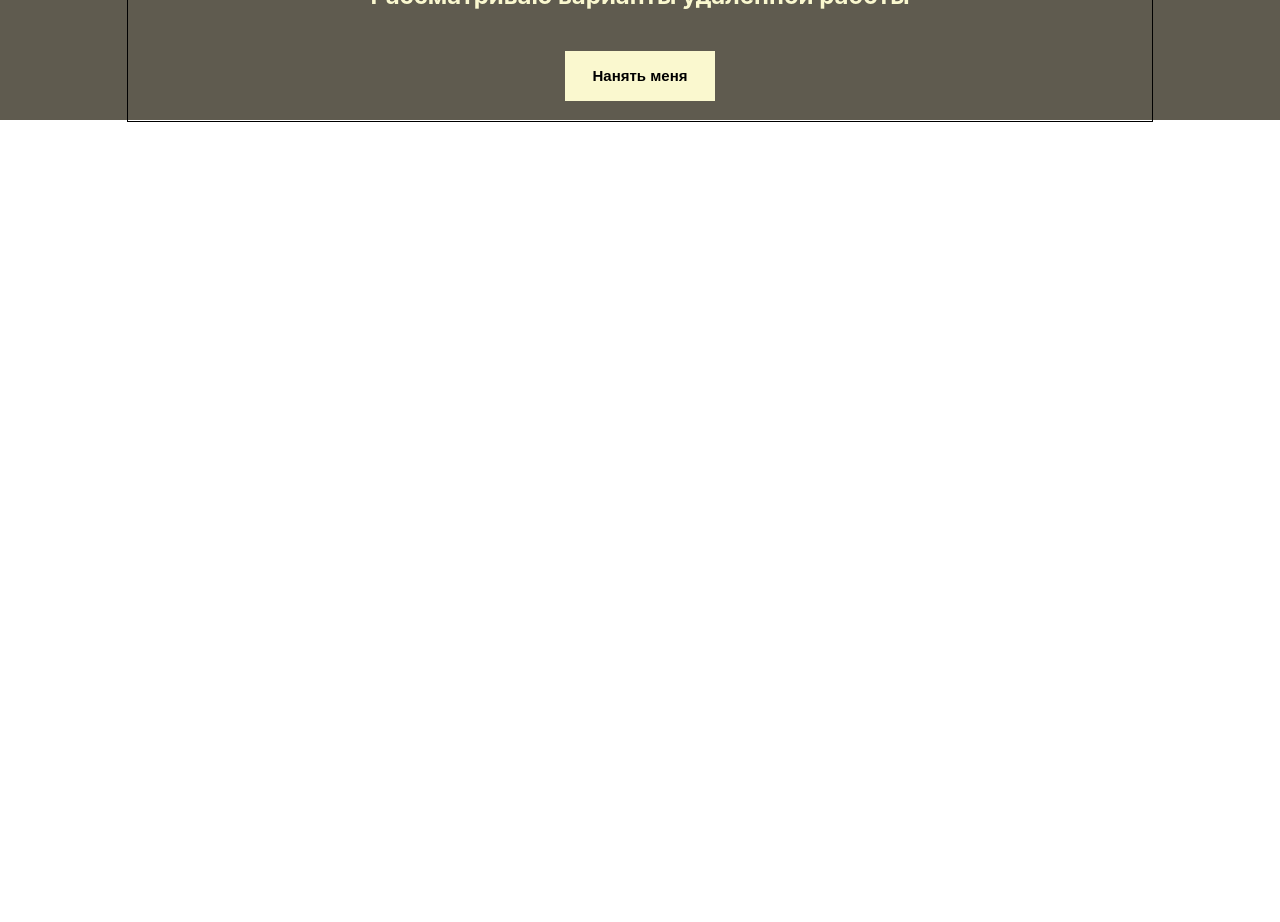
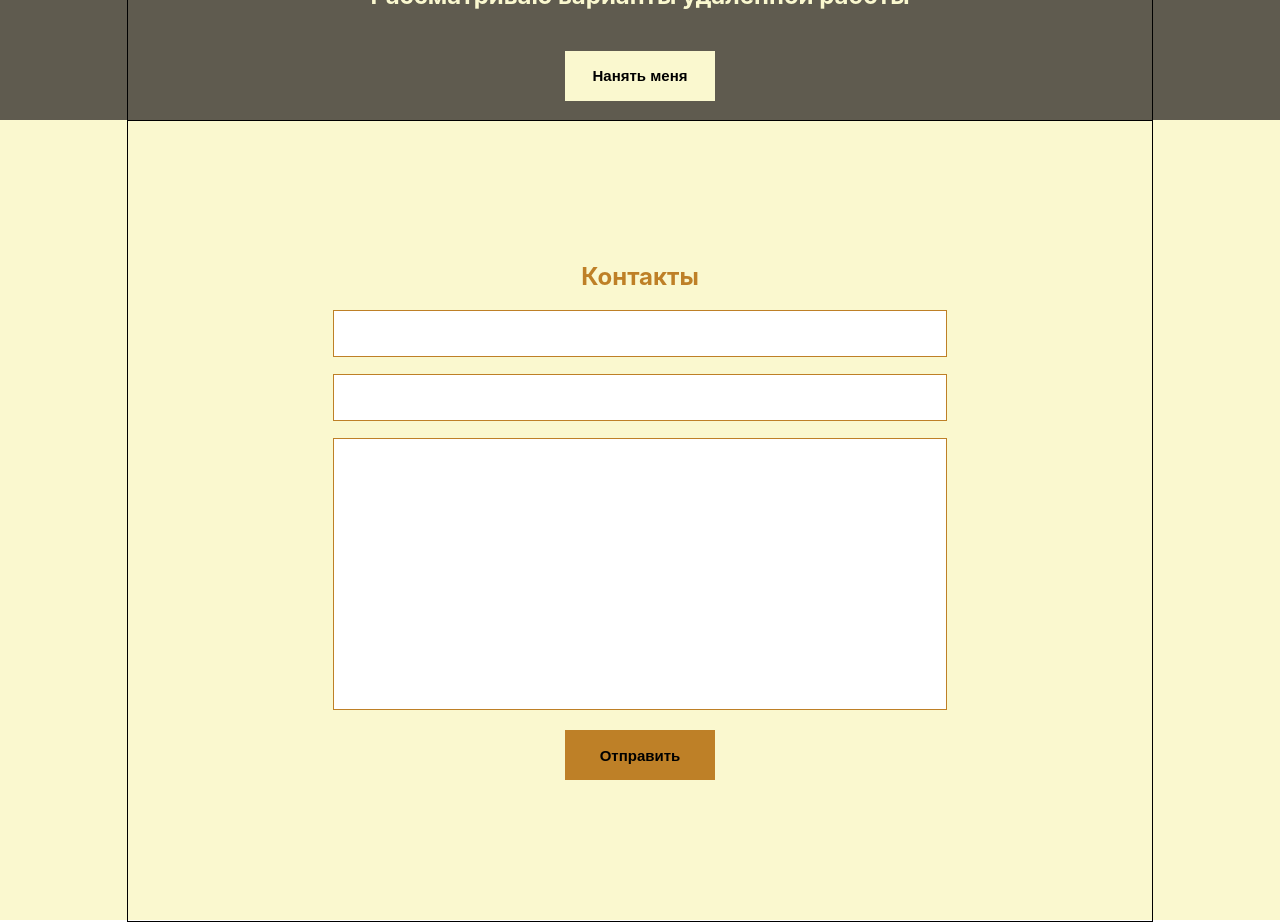
Before and after one commit to Miahri/portfolio, a React (Create React App) app: page / in a window 1280 px wide. Shown: the part 2520-3442 px from the top of the page. Before the commit the page ends 2642 px from the top, so only its background shows below. Built offline with nearby package versions, Linux system fonts and the light colour scheme.

Commit message:
added contact form and refactoring styles

```diff
--- /dev/null
+++ b/src/common/styles/Button.module.css
@@ -0,0 +1,7 @@
+.btn {
+    width: 150px;
+    height: 50px;
+    border: none;
+    font-size: 15px;
+    font-weight: bold;
+}
--- a/src/main/MainContent.tsx
+++ b/src/main/MainContent.tsx
@@ -4,6 +4,7 @@ import Info from "./info/Info";
 import SkillsLayout from "./skills/SkillsLayout";
 import Projects from "./projects/Projects";
 import HirePage from "./hirePage/HirePage";
+import Contacts from "./contacts/Contacts";
 
 const MainContent = () => {
     return (
@@ -12,6 +13,7 @@ const MainContent = () => {
             <SkillsLayout />
             <Projects />
             <HirePage />
+            <Contacts />
         </div>
     );
 };
--- a/src/main/contacts/Contacts.module.css
+++ b/src/main/contacts/Contacts.module.css
@@ -0,0 +1,36 @@
+.contactsBlock {
+    background-color: #FAF8CF;
+}
+
+.container {
+    flex-direction: column;
+    justify-content: center;
+}
+
+.container h2 {
+    color: #be8027;
+}
+
+.contactForm {
+    width: 60%;
+    height: 400px;
+    padding: 0;
+}
+
+.contactForm input, textarea {
+    width: 100%;
+    padding: 15px 20px;
+    display: inline-block;
+    border: 1px solid #be8027;
+    box-sizing: border-box;
+}
+
+.contactForm textarea {
+    padding: 120px 20px;
+    resize: none;
+}
+
+.sendBtn {
+    background-color: #be8027;
+    margin: 20px;
+}
--- a/src/main/contacts/Contacts.tsx
+++ b/src/main/contacts/Contacts.tsx
@@ -0,0 +1,25 @@
+import React from 'react';
+import block from "../../common/styles/CardBlock.module.css";
+import container from "../../common/styles/Container.module.css";
+import card from "../../common/styles/Card.module.css"
+import styles from "./Contacts.module.css"
+import btn from "../../common/styles/Button.module.css";
+
+const Contacts = () => {
+    return (
+        <div className={`${block.cardBlock} ${styles.contactsBlock}`}>
+            <div className={`${container.container} ${styles.container}`}>
+                <h2>Контакты</h2>
+                <form action="" className={`${card.card} ${styles.contactForm}`}>
+                    <input type="text" id="" name="" placeholder=""/>
+                    <input type="text" id="" name="" placeholder=""/>
+                    <textarea name="" id=""></textarea>
+
+                </form>
+                <button className={`${btn.btn} ${styles.sendBtn}`}>Отправить</button>
+            </div>
+        </div>
+    );
+};
+
+export default Contacts;
--- a/src/main/hirePage/HirePage.module.css
+++ b/src/main/hirePage/HirePage.module.css
@@ -5,7 +5,6 @@
 
 .container {
     flex-direction: column;
-    border: 1px solid;
 }
 
 .container h2 {
@@ -15,10 +14,5 @@
 }
 
 .hireBtn {
-    width: 150px;
-    height: 50px;
     background-color: #FAF8CF;
-    border: none;
-    font-size: 15px;
-    font-weight: bold;
 }
--- a/src/main/hirePage/HirePage.tsx
+++ b/src/main/hirePage/HirePage.tsx
@@ -2,13 +2,14 @@ import React from 'react';
 import block from "../../common/styles/CardBlock.module.css";
 import container from "../../common/styles/Container.module.css";
 import styles from "./HirePage.module.css"
+import btn from "../../common/styles/Button.module.css"
 
 const HirePage = () => {
     return (
         <div className={`${block.cardBlock} ${styles.hireBlock}`}>
             <div className={`${container.container} ${styles.container}`}>
                 <h2>Рассматриваю варианты удаленной работы</h2>
-                <button className={styles.hireBtn}>Нанять меня</button>
+                <button className={`${btn.btn} ${styles.hireBtn}`}>Нанять меня</button>
             </div>
         </div>
     );
```
